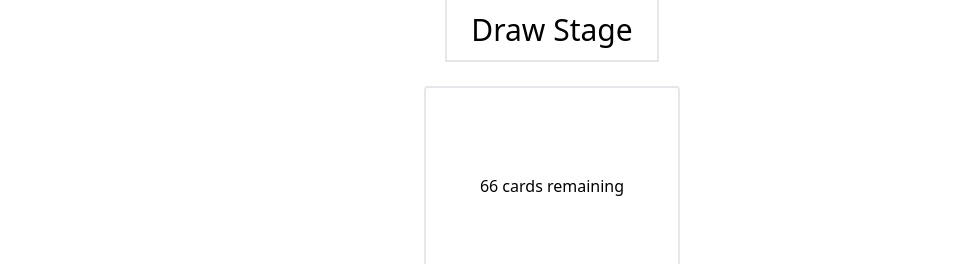
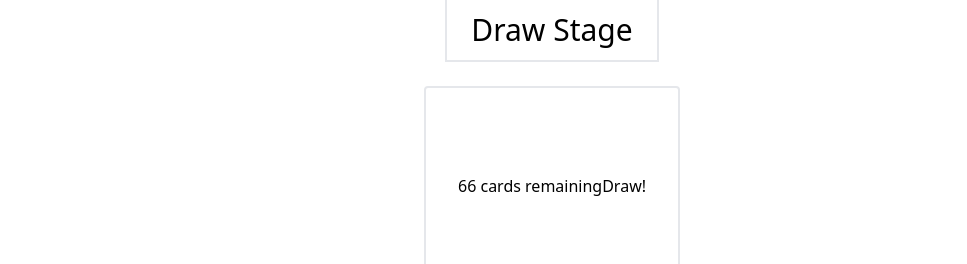
Before and after one commit to Brett-Tanner/react_cards, a React (Vite) app: page / in a window 1280 px wide. Both pictures are taken after a click on the button "Start Game!". Shown: the top 264 px of the page, without its empty margins (88-1055 px from the left). Built offline with nearby package versions, Linux system fonts and the light colour scheme.

Commit message:
Add draw button

```diff
--- a/src/App.tsx
+++ b/src/App.tsx
@@ -21,6 +21,7 @@ function App() {
 			<Board
 				players={players}
 				gameState={gameState}
+				setPlayers={setPlayers}
 				setGameState={setGameState}
 			/>
 		);
--- a/src/components/Board.tsx
+++ b/src/components/Board.tsx
@@ -1,14 +1,32 @@
+import { Card } from "../gameObjects/card";
 import { GameState } from "../gameObjects/gameState";
 import { Player } from "../gameObjects/player";
 
 interface props {
 	players: Player[];
 	gameState: GameState;
+	setPlayers: React.Dispatch<React.SetStateAction<Player[]>>;
 	setGameState: React.Dispatch<React.SetStateAction<GameState>>;
 }
 
-export function Board({ players, gameState, setGameState }: props) {
-	const { deck, discardLeft, discardRight, stage } = gameState;
+export function Board({ players, gameState, setPlayers, setGameState }: props) {
+	const { activePlayerId, deck, discardLeft, discardRight, stage } = gameState;
+
+	function draw(deck: Card[]) {
+		setPlayers((players) => {
+			return players.map((player) => {
+				if (player.id !== activePlayerId) return player;
+
+				const choices = deck.slice(deck.length - 2);
+				return { ...player, choices: choices };
+			});
+		});
+		setGameState((gameState) => {
+			return { ...gameState, deck: gameState.deck.slice(0, -2) };
+		});
+	}
+
+	console.log(players.find((p) => activePlayerId === p.id));
 
 	return (
 		<>
@@ -32,6 +50,7 @@ export function Board({ players, gameState, setGameState }: props) {
 						className={`col-start-3 row-start-1 flex items-center justify-center border-2 rounded ${deck.length === 0 ? "border-dashed" : "border-solid"}`}
 					>
 						<p>{deck.length} cards remaining</p>
+						<button onClick={() => draw(deck)}>Draw!</button>
 					</div>
 					<div
 						className={`col-start-2 row-start-2 border-2 rounded ${discardLeft.length === 0 ? "border-dashed" : "border-solid"}`}
--- a/src/gameObjects/gameState.tsx
+++ b/src/gameObjects/gameState.tsx
@@ -2,12 +2,14 @@ import { prepareDeck } from "./baseDeck";
 import { Card } from "./card";
 
 export class GameState {
+	activePlayerId: number;
 	deck: Card[];
 	discardLeft: Card[];
 	discardRight: Card[];
 	stage: "setup" | "draw" | "action";
 
 	constructor() {
+		this.activePlayerId = 1;
 		this.deck = prepareDeck();
 		this.discardLeft = [];
 		this.discardRight = [];
--- a/src/gameObjects/player.tsx
+++ b/src/gameObjects/player.tsx
@@ -1,13 +1,22 @@
 import { Card } from "./card";
 
 export class Player {
+	choices: Card[];
 	hand: Card[];
 	id: number;
 	name: string;
 	playedCards: Card[];
 	score: number;
 
-	constructor(id: number, name = "", hand = [], playedCards = [], score = 0) {
+	constructor(
+		id: number,
+		choices = [],
+		name = "",
+		hand = [],
+		playedCards = [],
+		score = 0,
+	) {
+		this.choices = choices;
 		this.hand = hand;
 		this.id = id;
 		this.name = name;
```
